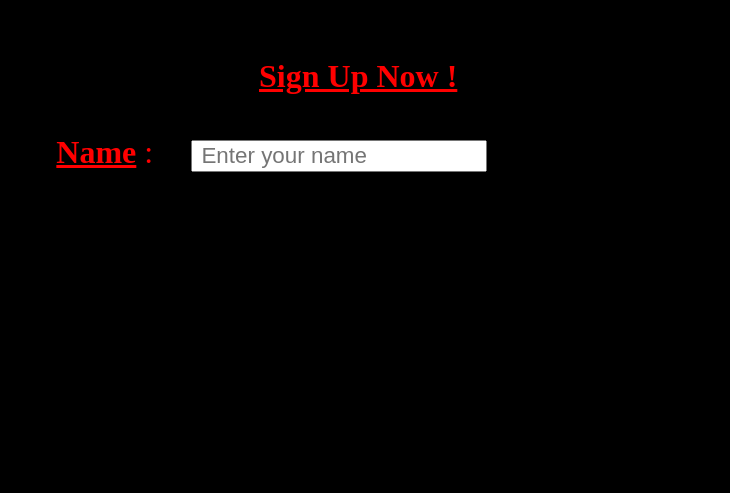
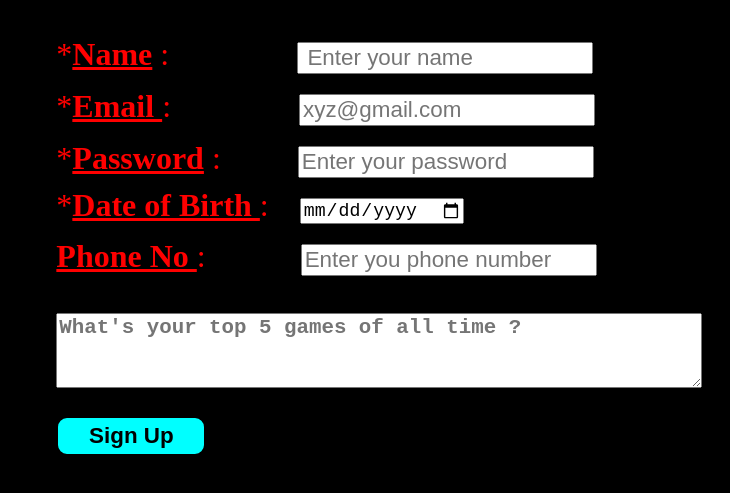
Before and after one commit to DevangBondre/SignUp-Form-, a plain HTML site: page index.html in a window 1280 px wide. Shown: the part 281-774 px from the top of the page, 550-1280 px from the left. Drawn offline with Linux system fonts and the light colour scheme.

Commit message:
code files has been updated

```diff
--- a/index.html
+++ b/index.html
@@ -26,10 +26,39 @@
     </div>
     <div class="intro">
         <h1><b><u>Welcome To The Gaming Paradise ! <br> I Heartly Congratulate You That You Made It Here!</u></b></h1><br>
-        <h1 class="signup"> <u>Sign Up Now ! </u> </h1> <br>
+
         <div class="form">
-            <label for="name"> <u><b>Name</b></u> : </label>
-            <input class="name"  type="text" name="name" id="name" placeholder=" Enter your name">
+            <form action="" method="post">
+                <div >
+            <label for="name"> *<u><b>Name</b></u> : </label>
+            <input class="name"  type="text" name="name" id="name" placeholder=" Enter your name" required>
+            </div>
+
+            <div>
+            <label for="email">*<u><b>Email </b></u> : </label>
+            <input type="email" class="email" name = "email" placeholder="xyz@gmail.com" required>
+            </div>
+            <div>
+                <label for="password">*<b><u>Password</u></b> : </label>
+                <input type="password" class="password" placeholder="Enter your password" required>
+            </div>
+            <div>
+                <label for="dob">*<u><b>Date of Birth </b></u> : </label>
+                <input type="date" name="dob" class="dob" required>
+            </div>
+            <div>
+                <label for="phoneNo"><u><b>Phone No </b></u> : </label>
+                <input type="number" class="phoneNo" placeholder="Enter you phone number ">
+            </div><br>
+
+        <div class="textarea">
+            <label for="myTextarea"></label>
+            <textarea name="favGame" id="favGame" cols="50" rows="3" placeholder="What's your top 5 games of all time ?  "></textarea>
+        </div>
+    </form>
+    <div class="signUpBtnDiv">
+    <button class="signupBtn"><b>Sign Up</b></button>
+    </div>
         </div>
 
     </div>
--- a/style.css
+++ b/style.css
@@ -80,7 +80,6 @@ body{
 
 .form{
     color: red;
-
     font-size: 2em;
 
 }
@@ -91,9 +90,54 @@ body{
     margin-right: 70px;
 }
 
-.name{
+.name, .email {
     font-size: 0.7em;
-
-    margin-left: 30px;
+    margin-left: 120px;
 
 }
+
+.email{
+    margin-top: 20px;
+}
+
+.phoneNo{
+    margin-top: 20px;
+    font-size: 0.7em;
+    font-size: 0.7em;
+    margin-left: 87px;
+}
+
+.dob{
+    margin-top: 20px;
+    font-size: 0.7em;
+    margin-left: 23px;
+}
+
+#favGame{
+    font-weight: bold;
+    font-size: 0.8em;
+}
+
+.password{
+    margin-top: 20px;
+    font-size: 0.7em;
+    margin-left: 69px;
+}
+
+
+
+.signupBtn{
+    text-align: center;
+    font-size: 0.7em;
+    border: 2px solid black;
+    border-radius: 11px;
+    width: 150px;
+    height: 40px;
+    margin-top: 20px;
+    transition: transform 0.2s;
+    background-color: cyan;
+}
+
+.signupBtn:hover{
+    transform:scale(1.2 );
+}
```
